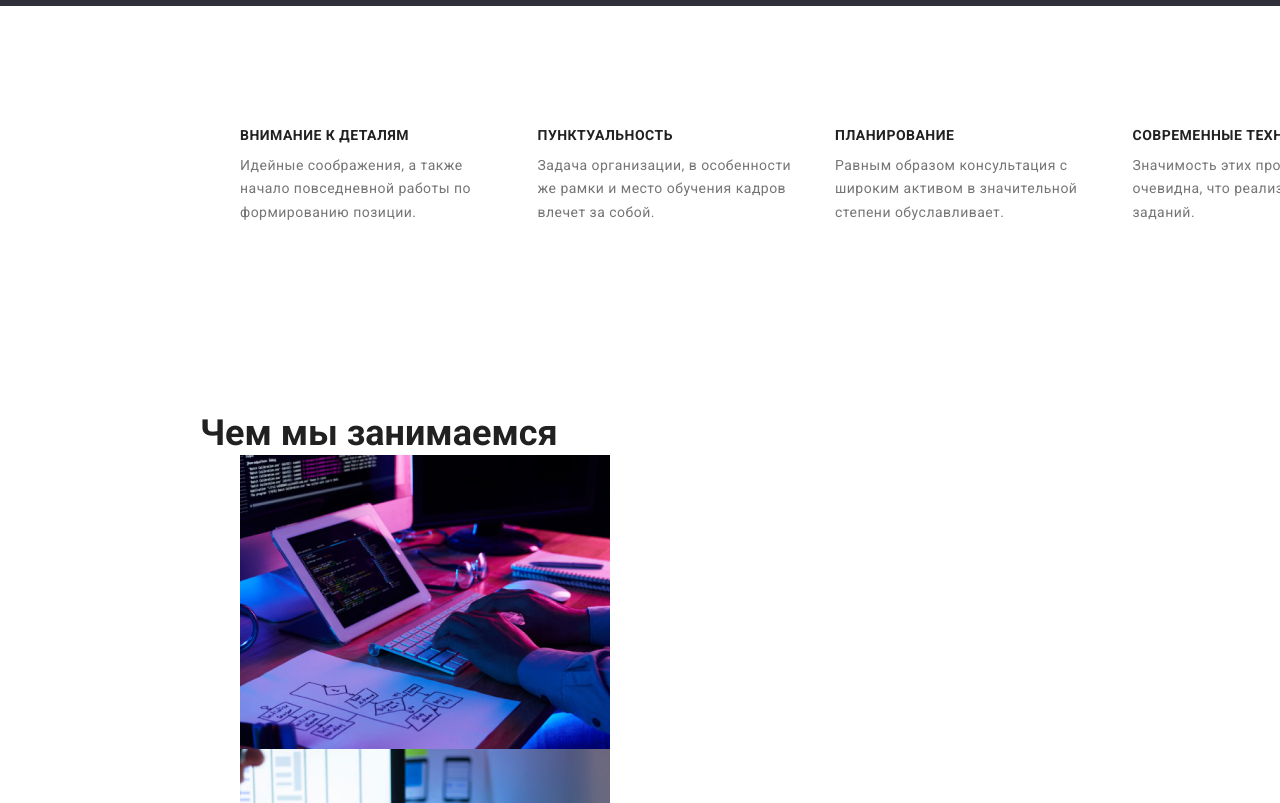
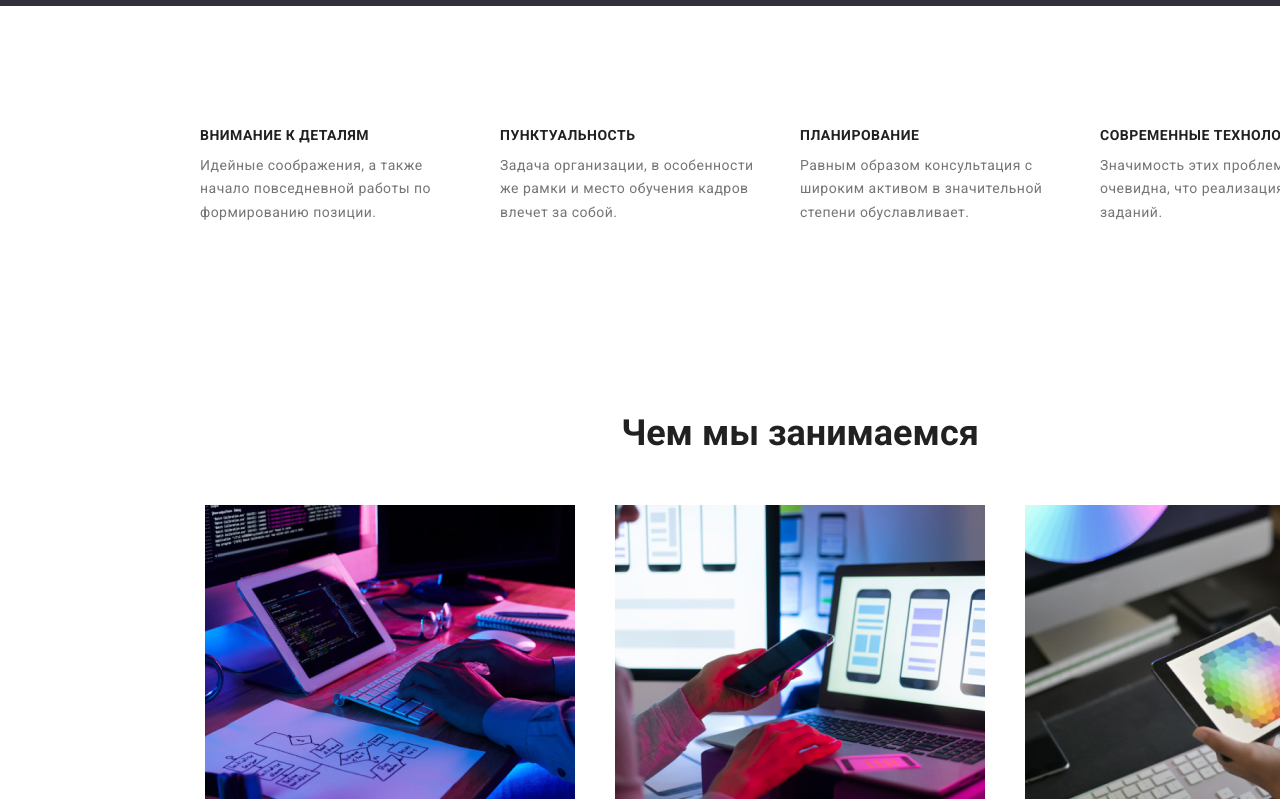
Before and after one commit to darkeden48/goit-markup-hw-03, a plain HTML site: page index.html in a window 1280 px wide. Shown: the part 680-1483 px from the top of the page. Drawn offline with nearby package versions, Linux system fonts and the light colour scheme.

Commit message:
work-3-2-day

```diff
--- a/css/styles.css
+++ b/css/styles.css
@@ -35,9 +35,10 @@ body{
     h5,
     h6,
     ul,
-    p {margin: 0}
+    p {margin: 0; padding: 0}
     img{
         display: block;
+        margin-right: 0;
     }
 .conteiner{
     width: 1200px;
@@ -180,6 +181,8 @@ body{
 .list-first{
     display: flex;
     letter-spacing: 0.03em;
+    padding-left: 0;
+    padding-right: 0;
 }
 .list-first .item-first{
     width: 270px;
@@ -203,7 +206,18 @@ body{
     font-weight: bold;
     font-size: 36px;
     line-height: 1.16;
+    display: flex;
+    justify-content: center;
+    margin-bottom: 50px;
 }
+.second-list{
+    display: flex;
+    justify-content: space-around;
+}
+.second-list .img:not(:last-child){
+    margin-right: 30px;
+}
+
 /* section-three */
 .section-three{
 background-color: var(--background-section-three);
--- a/index.html
+++ b/index.html
@@ -52,12 +52,14 @@
             </ul>
         </section>
         <section class="section">
+        <div class="card-second">
             <h2 class="second-title">Чем мы занимаемся</h2>
-            <ul>
-                <li><img src="images/codding.jpg" alt="codding" width=370></li>
-                <li><img src="images/adaptate.jpg" alt="codding" width=370></li>
-                <li><img src="images/disign.jpg" alt="design" width=370></li>
+            <ul class="second-list">
+                <li class="img"><img src="images/codding.jpg" alt="codding" width=370></li>
+                <li class="img"><img src="images/adaptate.jpg" alt="codding" width=370></li>
+                <li class="img" ><img src="images/disign.jpg" alt="design" width=370></li>
             </ul>
+        </div>
         </section>
         <section class="section-three section">
             <h2 class="title-three">Наша команда</h2>
```
